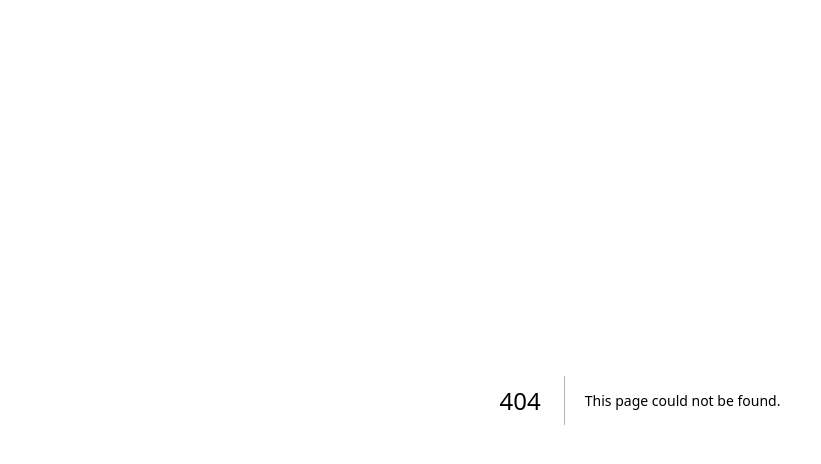
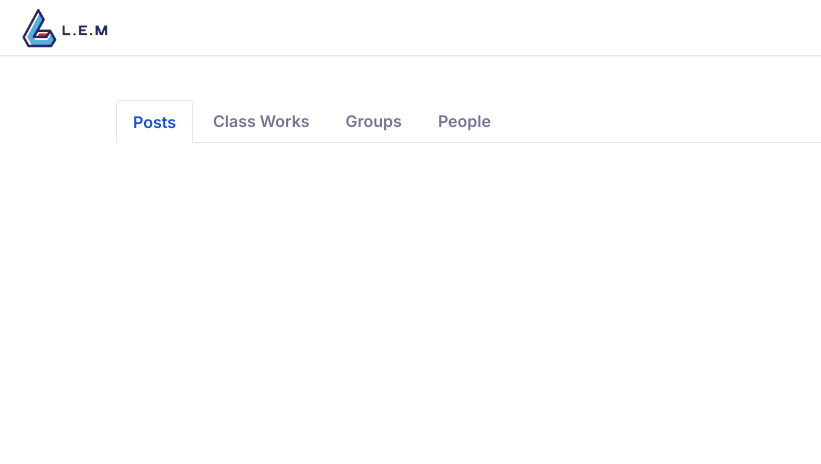
Before and after one commit to NHTLam/CodeFE_LEM, a Next.js app in the folder fe_lem_app/: page /lem/classroom/posts in a window 1280 px wide. Before the commit this address had no page. Shown: the top 464 px of the page, without its empty margins (0-821 px from the left). Built offline with nearby package versions, Linux system fonts and the light colour scheme.

Commit message:
Thêm nav cho classroom

```diff
--- /dev/null
+++ b/fe_lem_app/app/lem/classroom/class-work/page.tsx
@@ -0,0 +1,10 @@
+import { NavClassroom } from "@/components/ComponentsClassroomPage/NavClassroom";
+
+const ClassWork = () => {
+  return (
+    <>
+      <NavClassroom />
+    </>
+  );
+};
+export default ClassWork;
--- /dev/null
+++ b/fe_lem_app/app/lem/classroom/groups/page.tsx
@@ -0,0 +1,11 @@
+import { NavClassroom } from "@/components/ComponentsClassroomPage/NavClassroom";
+
+const Groups = () => {
+  return (
+    <>
+      <NavClassroom />
+    </>
+  );
+};
+
+export default Groups;
--- a/fe_lem_app/app/lem/classroom/list-user/page.tsx
+++ /dev/null
@@ -1,11 +0,0 @@
-import { ListUser } from "@/components/ComponentsClassroomPage/ListUser";
-
-const ListUserPage = () => {
-  return (
-    <>
-        <ListUser/>
-    </>
-  );
-};
-
-export default ListUserPage;
--- /dev/null
+++ b/fe_lem_app/app/lem/classroom/people/page.tsx
@@ -0,0 +1,13 @@
+import { ListUser } from "@/components/ComponentsClassroomPage/ListUser";
+import { NavClassroom } from "@/components/ComponentsClassroomPage/NavClassroom";
+
+const PeoplePage = () => {
+  return (
+    <>
+      <NavClassroom />
+      <ListUser />
+    </>
+  );
+};
+
+export default PeoplePage;
--- /dev/null
+++ b/fe_lem_app/app/lem/classroom/posts/page.tsx
@@ -0,0 +1,11 @@
+import { NavClassroom } from "@/components/ComponentsClassroomPage/NavClassroom";
+
+const Posts = () => {
+  return (
+    <>
+      <NavClassroom />
+    </>
+  );
+};
+
+export default Posts;
--- a/fe_lem_app/components/ComponentsClassroomPage/ListUser/index.tsx
+++ b/fe_lem_app/components/ComponentsClassroomPage/ListUser/index.tsx
@@ -133,7 +133,7 @@ export const ListUser = async () => {
         {roles?.map((role) => (
             <>
                 <div className="flex mx-40">
-                    <div className="flex items-center font-semibold text-2xl text-neutral-700">
+                    <div className="flex items-center font-semibold text-2xl text-blue-500">
                         {role.Id === 1 ? (<GraduationCap className="h-10 w-10 mr-2" />) : (<Users className="h-10 w-10 mr-2" />)}
                         {role.Name}
                     </div>
@@ -156,7 +156,7 @@ export const ListUser = async () => {
                                         {user.UserName}
                                     </p>
                                     <div className="flex items-center text-xs text-muted-foreground">
-                                        Full name:{user.FullName}, Email: {user.Email}, Phone: {user.Phone}
+                                        Full name: {user.FullName}, Email: {user.Email}, Phone: {user.Phone}
                                     </div>
                                 </div>
                                 <div className="flex absolute right-45 gap-2">
--- /dev/null
+++ b/fe_lem_app/components/ComponentsClassroomPage/NavClassroom/index.tsx
@@ -0,0 +1,80 @@
+"use client";
+import { usePathname } from "next/navigation";
+export const NavClassroom = () => {
+  const pathname = usePathname();
+
+  return (
+    <div className="mx-25 my-5">
+      <ul className="flex border-b">
+        <li className="-mb-px mr-1">
+          {pathname === "/lem/classroom/posts" ? (
+            <a
+              className="inline-block rounded-t border-l border-r border-t bg-white px-4 py-2 font-semibold text-blue-700"
+              href="/lem/classroom/posts"
+            >
+              Posts
+            </a>
+          ) : (
+            <a
+              className="inline-block bg-white px-4 py-2 font-semibold hover:text-blue-800"
+              href="/lem/classroom/posts"
+            >
+              Posts
+            </a>
+          )}
+        </li>
+        <li className="mr-1">
+          {pathname === "/lem/classroom/class-work" ? (
+            <a
+              className="inline-block rounded-t border-l border-r border-t bg-white px-4 py-2 font-semibold text-blue-700"
+              href="/lem/classroom/class-work"
+            >
+              Class Works
+            </a>
+          ) : (
+            <a
+              className="inline-block bg-white px-4 py-2 font-semibold hover:text-blue-800"
+              href="/lem/classroom/class-work"
+            >
+              Class Works
+            </a>
+          )}
+        </li>
+        <li className="mr-1">
+          {pathname === "/lem/classroom/groups" ? (
+            <a
+              className="inline-block rounded-t border-l border-r border-t bg-white px-4 py-2 font-semibold text-blue-700"
+              href="/lem/classroom/groups"
+            >
+              Groups
+            </a>
+          ) : (
+            <a
+              className="inline-block bg-white px-4 py-2 font-semibold hover:text-blue-800"
+              href="/lem/classroom/groups"
+            >
+              Groups
+            </a>
+          )}
+        </li>
+        <li className="mr-1">
+          {pathname === "/lem/classroom/people" ? (
+            <a
+              className="inline-block rounded-t border-l border-r border-t bg-white px-4 py-2 font-semibold text-blue-700"
+              href="/lem/classroom/people"
+            >
+              People
+            </a>
+          ) : (
+            <a
+              className="inline-block bg-white px-4 py-2 font-semibold hover:text-blue-800"
+              href="/lem/classroom/people"
+            >
+              People
+            </a>
+          )}
+        </li>
+      </ul>
+    </div>
+  );
+};
--- a/fe_lem_app/components/ComponentsUserPage/BoardList/index.tsx
+++ b/fe_lem_app/components/ComponentsUserPage/BoardList/index.tsx
@@ -1,6 +1,6 @@
 import Link from "next/link";
 import { redirect } from "next/navigation";
-import { HelpCircle, User2 } from "lucide-react";
+import { HelpCircle, School } from "lucide-react";
 
 import { Skeleton } from "@/components/ui/skeleton";
 import { FormPopover } from "@/components/Form/form-popover";
@@ -38,7 +38,6 @@ export const BoardList = async () => {
   return (
     <div className="space-y-4">
       <div className="flex items-center font-semibold text-lg text-neutral-700">
-        <User2 className="h-6 w-6 mr-2" />
         Your boards
       </div>
       <div className="grid grid-cols-2 sm:grid-cols-3 lg:grid-cols-4 gap-4">
```
